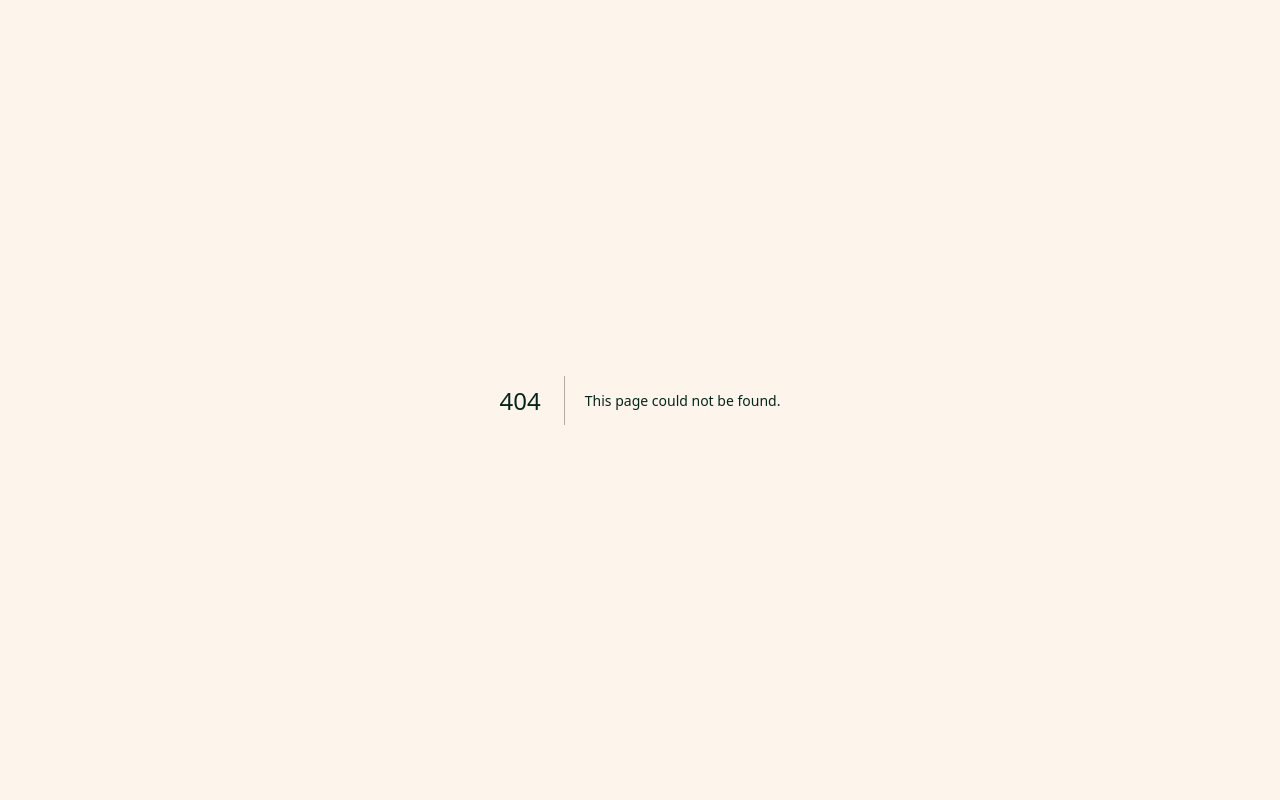
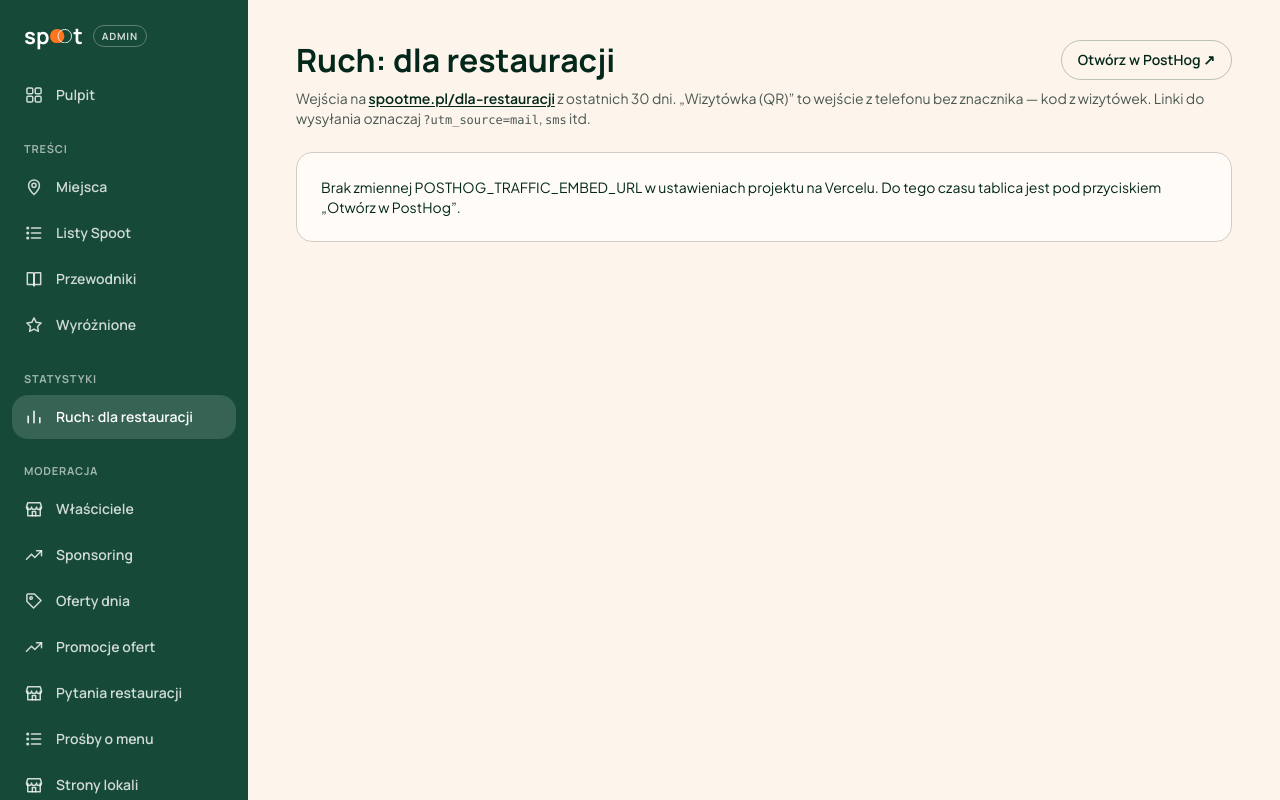
Before and after one commit to zawfii/spoot-admin, a Next.js app: page /dashboard/traffic in a window 1280 px wide. Before the commit this address had no page. Built offline with nearby package versions, Linux system fonts and the light colour scheme; no server answers; the database is empty.

Commit message:
feat(admin): strona „Ruch: dla restauracji” — tablica PostHog ze źródłami wejść (link w POSTHOG_TRAFFIC_EMBED_URL)
Co-Authored-By: Claude Opus 5.5 <noreply@anthropic.com>

```diff
--- /dev/null
+++ b/app/dashboard/traffic/page.tsx
@@ -0,0 +1,26 @@
+// Ruch na spootme.pl/dla-restauracji — tablica PostHog „Spoot dla restauracji — skąd wejścia” osadzona przez link udostępniania.
+// Liczby zbiera spotto-web (lib/page-stats.ts). Wykresy zmieniasz w PostHog, tu pojawią się same.
+// Link do osadzenia (PostHog → Share → Share dashboard publicly) siedzi w zmiennej środowiskowej na Vercelu,
+// nie w kodzie: repo jest publiczne, a z linkiem każdy zobaczyłby tablicę.
+const EMBED = process.env.POSTHOG_TRAFFIC_EMBED_URL;
+const DASHBOARD = 'https://eu.posthog.com/project/298906/dashboard/1155970';
+
+export default function TrafficPage() {
+  return (
+    <div>
+      <div className="flex flex-wrap items-center justify-between gap-3 mb-2">
+        <h1 className="font-heading text-[26px] leading-[34px] lg:text-[32px] lg:leading-10 font-bold">Ruch: dla restauracji</h1>
+        <a href={DASHBOARD} target="_blank" rel="noopener" className="inline-flex items-center min-h-10 px-4 rounded-full text-sm font-heading font-semibold border border-primary/25 hover:bg-surfaceLow">Otwórz w PostHog ↗</a>
+      </div>
+      <p className="text-sm text-gray-500 mb-6">
+        Wejścia na <a href="https://spootme.pl/dla-restauracji" target="_blank" rel="noopener" className="font-semibold text-primary underline underline-offset-2">spootme.pl/dla-restauracji</a> z ostatnich 30 dni.
+        „Wizytówka (QR)” to wejście z telefonu bez znacznika — kod z wizytówek. Linki do wysyłania oznaczaj <code className="text-xs">?utm_source=mail</code>, <code className="text-xs">sms</code> itd.
+      </p>
+      {EMBED ? (
+        <iframe src={EMBED} title="Statystyki strony dla restauracji" className="w-full h-[1400px] rounded-2xl border bg-surfaceLowest" />
+      ) : (
+        <p className="rounded-2xl border bg-surfaceLowest p-6 text-sm">Brak zmiennej POSTHOG_TRAFFIC_EMBED_URL w ustawieniach projektu na Vercelu. Do tego czasu tablica jest pod przyciskiem „Otwórz w PostHog”.</p>
+      )}
+    </div>
+  );
+}
--- a/components/Sidebar.tsx
+++ b/components/Sidebar.tsx
@@ -18,6 +18,10 @@ const groups: { title?: string; links: NavLink[] }[] = [
       { href: '/dashboard/guides', label: 'Przewodniki', icon: 'book' },
       { href: '/dashboard/featured', label: 'Wyróżnione', icon: 'star' },
     ],
+  },
+  {
+    title: 'Statystyki',
+    links: [{ href: '/dashboard/traffic', label: 'Ruch: dla restauracji', icon: 'chart' }],
   },
   {
     title: 'Moderacja',
```
